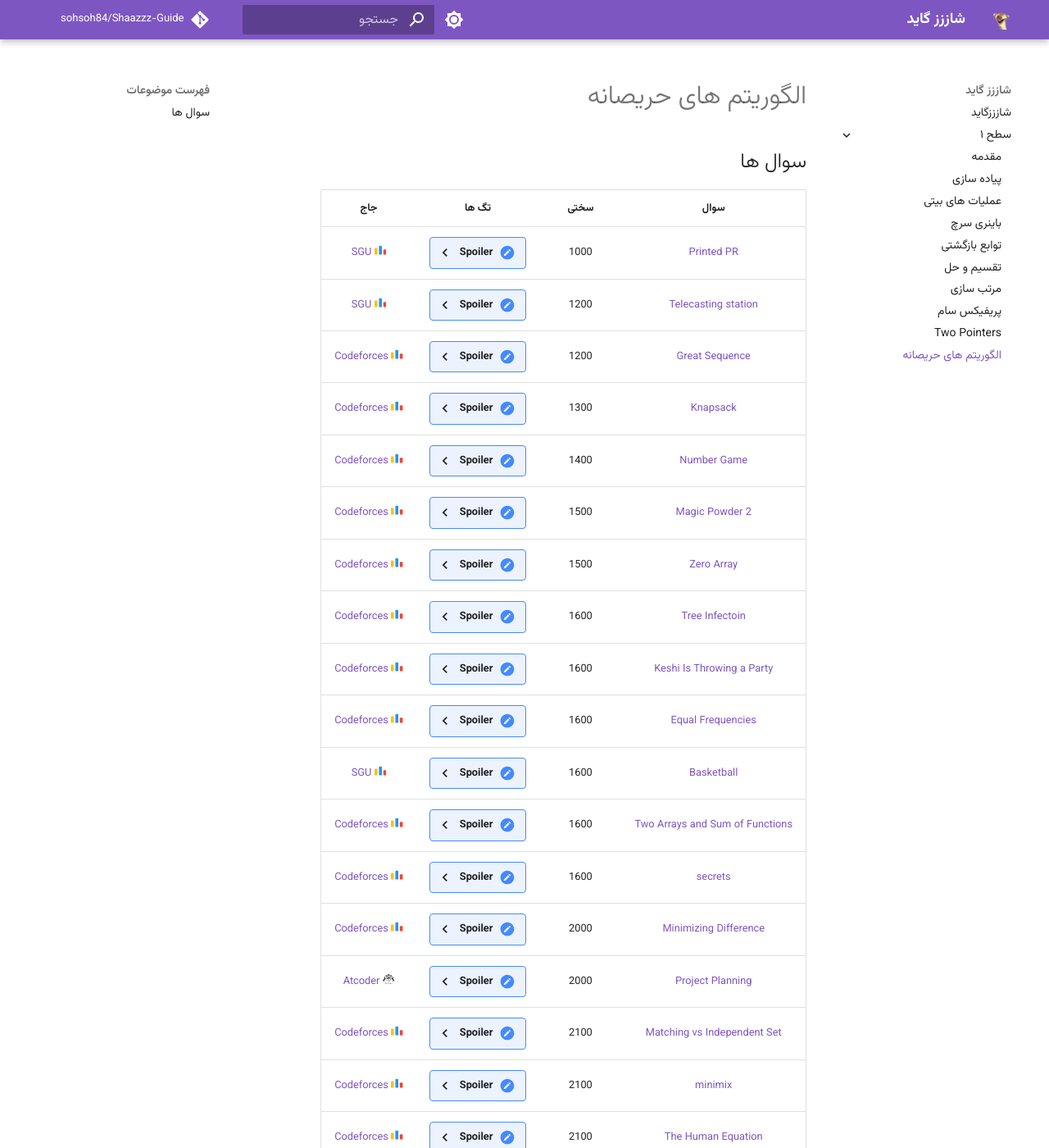
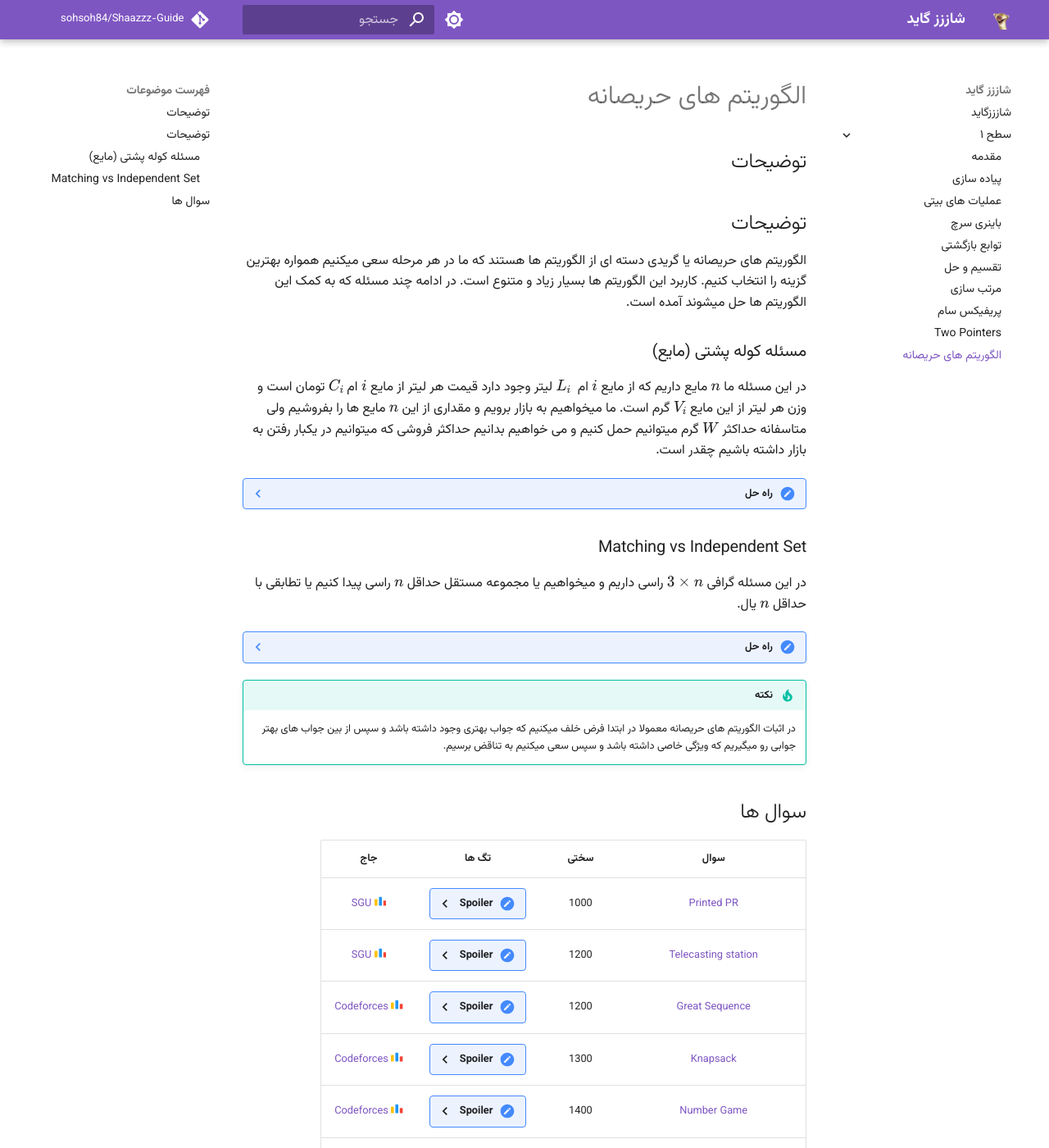
Before and after one commit to shaazzz/Shaazzz-Guide, an MkDocs documentation site: the page built from Blog/docs/Level1/greedy.md, in a window 1280 px wide and 1400 px high. Shown: the whole window at 82% size. Built offline with MkDocs 1.6.1 and Material for MkDocs 9.7.7, drawn with Linux system fonts in a browser that asks for light colours; comment, search, counter and statistics services are not loaded.

Commit message:
Greedy added

```diff
--- a/Blog/docs/Level1/greedy.md
+++ b/Blog/docs/Level1/greedy.md
@@ -3,6 +3,89 @@ hide:
   - footer
 ---
 # الگوریتم های حریصانه
+
+## توضیحات
+## توضیحات
+الگوریتم های حریصانه یا گریدی دسته ای از الگوریتم ها هستند که ما در هر مرحله سعی میکنیم همواره بهترین گزینه را انتخاب کنیم. کاربرد این الگوریتم ها بسیار زیاد و متنوع است. در ادامه چند مسئله که به کمک این الگوریتم ها حل میشوند آمده است.
+### مسئله کوله پشتی (مایع)
+در این مسئله ما
+$n$
+مایع داریم که از مایع
+$i$
+ام ‍
+$L_i$
+لیتر وجود دارد قیمت هر لیتر از مایع
+$i$
+ام
+$C_i$
+تومان است  و وزن هر لیتر از این مایع
+$V_i$
+گرم است. ما میخواهیم به بازار برویم و مقداری از این
+$n$
+مایع ها را بفروشیم ولی متاسفانه حداکثر
+$W$
+گرم میتوانیم حمل کنیم و می خواهیم بدانیم حداکثر فروشی که میتوانیم در یکبار رفتن به بازار داشته باشیم چقدر است.
+
+??? note "راه حل"
+    ابتدا مایع ها را بر حسب
+    $\frac {C_i} {V_i}$
+    از زیاد به کم مرتب میکنیم. برای سادگی در ابتدا فرض کنید هیچ برای هیچ دوتایی این مقدار برابر نیست.
+    حال به ترتیب شروع میکنیم و از هر کدام هر چقدر که میتوانیم برداریم برمیداریم.
+    یعنی اگر تا کنون
+    $w$
+    گرم برداشته ایم از مایع کنونی
+    $min(\frac {W-w} {V_i}  , L_i)$
+    لیتر بر می داریم.
+
+    فرض کنید حالتی وجود داشته باشد که فروش بیشتری داشته باشیم.
+    بهینه ترین حالت را در نظر بگیرید.
+    میدانیم مایع ای وجود دارد که نسبت به حالت اول از آن بیشتر فروخته ایم.
+    این مایع را در نظر بگیرید و فرض کنید از آن
+    $l$
+    لیتر بیشتر فروخته ایم . اگر مایع ای نباشد که در ترتیب ما زودتر آمده باشد و الان کمتر فروخته شده باشد پس ما از این مایع بیشینه مقدار ممکن را انتخاب نکرده بودیم که تناقض است.
+    اگر مایع ای وجود داشته باشد که کمتر فروخته باشیم و در ترتیب ما زود تر آمده باشد میتوانیم از آن بیشتر بفروشیم و از این مایع کمتر و سود بیشتری کسب کنیم پس این حالتی که در نظر گرفتیم بهینه ترین حالت نبوده است که باز هم در تناقض است با فرض خلف ما.
+
+    حال اگر
+    $i$
+    و
+    $j$
+    وجود داشت که
+    $\frac {C_i} {V_i} = \frac {C_j} {V_j}$
+    و همچنین
+    $R = \frac {V_i} {V_j}$
+    آنگاه اگر
+    $l$
+    لیتر از مایع
+    $i$
+    ام بفروشیم مانند این است که
+    $l \times R$
+    لیتر از مایع
+    $j$
+    بفروشیم پس کافیست به مقدار مایع
+    $j$
+    که داریم
+    $L_i \times R$
+    واحد اضافه کنیم و خللی در اثبات به وجود نمی آید.
+### Matching vs Independent Set
+در این مسئله گرافی
+$3 \times n$
+راسی داریم و میخواهیم یا مجموعه مستقل  حداقل
+$n$
+راسی پیدا کنیم یا تطابقی با حداقل
+$n$
+یال.
+??? note "راه حل"
+    همواره تا وقتی که گراف خالی از یال نشده یک یال را انتخاب میکنیم و رئوس دو سرش به همراه تمام یال های متصل به آن ها را حذف میکنیم حال در انتها اگر حداقل
+    $n$
+    راس بماند که میدانیم این رئوس یالی بینشان نیست و مجموعه مستقل هستند.
+    در غیر این صورت میدانیم بیش از
+    $n$
+    یال انتخاب کرده ایم زیرا هر مرحله ۲ راس حذف میشوند همچنین رئوس دوسر یال ها دو به دو متفاوت هستند و در نتیجه این یال ها تطابق ما هستند.
+
+!!! tip "نکته"
+    در اثبات الگوریتم های حریصانه معمولا در ابتدا فرض خلف میکنیم که جواب بهتری وجود داشته باشد و سپس از بین جواب های بهتر جوابی رو میگیریم
+    که ویژگی خاصی داشته باشد و سپس سعی میکنیم به تناقض برسیم.
+
 
 ## سوال ها
 | سوال | سختی | تگ ها | جاج |
```
